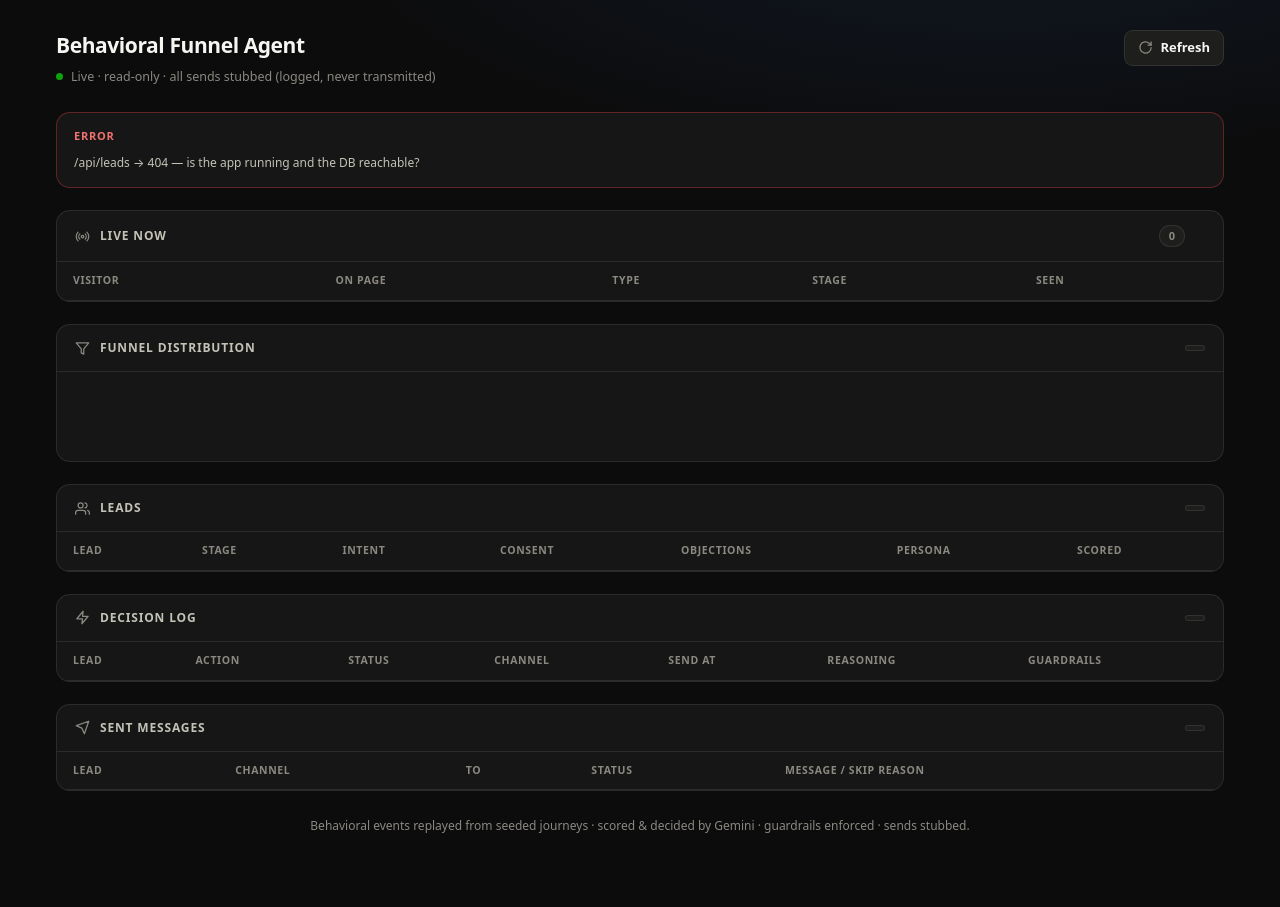
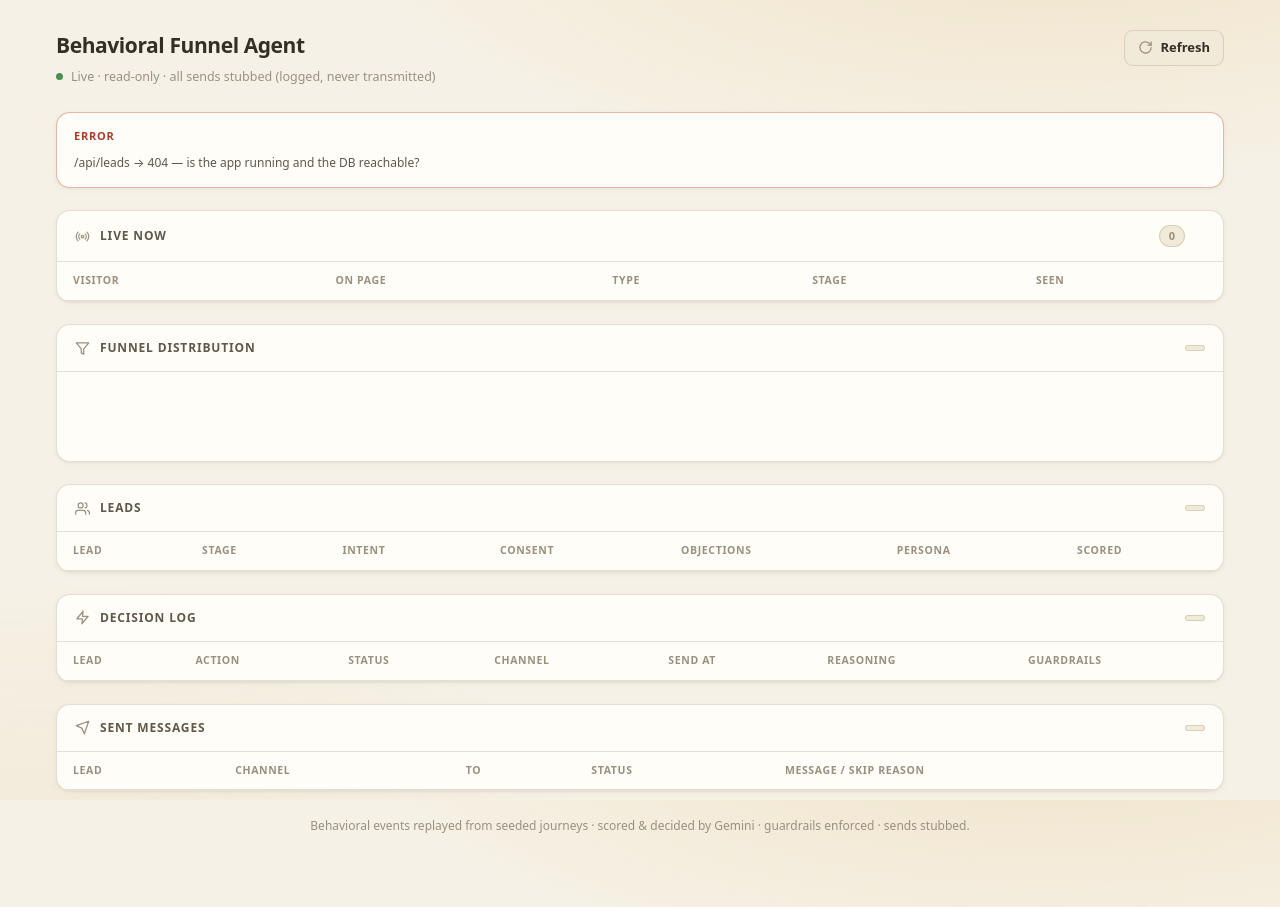
Before and after one commit to atulhooda/funnel-agent, a Python web app: template dashboard/templates/dashboard.html in a window 1280 px wide. Run offline with Jinja, Linux system fonts and the light colour scheme; the template is opened without the code that fills it, so the values that code supplies are empty.

Commit message:
Redesign dashboard: warm soft-cream light theme
Replace the dark theme with a low-glare warm palette (cream background, warm
off-black text, honey/amber accents and funnel/intent ramp), add soft shadows
for depth. Easier on the eyes than dark blue-on-black.

```diff
--- a/dashboard/templates/dashboard.html
+++ b/dashboard/templates/dashboard.html
@@ -6,20 +6,23 @@
   <title>Funnel Agent · Dashboard</title>
   <style>
     :root {
-      color-scheme: dark;
-      --bg:#0c0c0d; --surface:#161616; --surface-2:#1e1e1d; --hover:rgba(255,255,255,.025);
-      --ink:#f5f5f2; --ink-2:#c3c2b7; --muted:#8a8880;
-      --grid:#2c2c2a; --line:#37372f; --border:rgba(255,255,255,.09); --border-2:rgba(255,255,255,.055);
-      --blue:#3987e5; --blue-l:#86b6ef; --blue-d:#256abf;
-      --good:#0ca30c; --good-t:#41cf5e; --warn:#fab219; --warn-t:#fab219; --crit:#d03b3b; --crit-t:#f0736f;
+      color-scheme: light;
+      --bg:#f6f1e6; --surface:#fffdf7; --surface-2:#f1ead9; --hover:rgba(120,90,30,.05);
+      --ink:#332f27; --ink-2:#5f584b; --muted:#9a9081;
+      --grid:#e8e0cd; --line:#e6ddc8; --border:rgba(70,55,25,.15); --border-2:rgba(70,55,25,.075);
+      --blue:#c88a2c; --blue-l:#9a6410; --blue-d:#b07620;
+      --good:#4a8f52; --good-t:#3c7a43; --warn:#c28f24; --warn-t:#9c7318; --crit:#c24a33; --crit-t:#a53d29;
+      --shadow:0 1px 2px rgba(80,60,25,.05), 0 2px 7px rgba(80,60,25,.045);
       --r:14px; --r-sm:10px;
     }
     * { box-sizing:border-box; }
     html,body { margin:0; }
     body {
       background:
-        radial-gradient(1100px 380px at 78% -8%, rgba(57,135,229,.10), transparent 60%),
+        radial-gradient(1150px 440px at 82% -12%, rgba(214,168,72,.20), transparent 62%),
+        radial-gradient(900px 500px at 5% 110%, rgba(198,140,44,.08), transparent 60%),
         var(--bg);
+      background-attachment:fixed;
       color:var(--ink);
       font:14px/1.5 system-ui, -apple-system, "Segoe UI", Roboto, sans-serif;
       -webkit-font-smoothing:antialiased;
@@ -32,19 +35,19 @@
     .top { display:flex; justify-content:space-between; align-items:flex-start; gap:20px; margin-bottom:26px; flex-wrap:wrap; }
     .brand h1 { margin:0; font-size:21px; font-weight:640; letter-spacing:-.02em; }
     .brand .meta { margin-top:6px; display:flex; align-items:center; gap:8px; color:var(--muted); font-size:12.5px; }
-    .dot { width:7px; height:7px; border-radius:50%; background:var(--good); box-shadow:0 0 0 0 rgba(12,163,12,.55); animation:pulse 2.4s infinite; }
-    @keyframes pulse { 0%{box-shadow:0 0 0 0 rgba(12,163,12,.5)} 70%{box-shadow:0 0 0 7px rgba(12,163,12,0)} 100%{box-shadow:0 0 0 0 rgba(12,163,12,0)} }
+    .dot { width:7px; height:7px; border-radius:50%; background:var(--good); box-shadow:0 0 0 0 rgba(74,143,82,.5); animation:pulse 2.4s infinite; }
+    @keyframes pulse { 0%{box-shadow:0 0 0 0 rgba(74,143,82,.45)} 70%{box-shadow:0 0 0 7px rgba(74,143,82,0)} 100%{box-shadow:0 0 0 0 rgba(74,143,82,0)} }
     .controls { display:flex; align-items:center; gap:12px; }
     .updated { color:var(--muted); font-size:12px; font-variant-numeric:tabular-nums; }
     .btn { display:inline-flex; align-items:center; gap:7px; background:var(--surface-2); color:var(--ink); border:1px solid var(--border); border-radius:9px; padding:7px 13px; font:inherit; font-size:13px; font-weight:550; cursor:pointer; transition:background .15s,border-color .15s; }
-    .btn:hover { background:#26262a; border-color:rgba(255,255,255,.18); }
+    .btn:hover { background:#f6efdf; border-color:rgba(70,55,25,.28); }
     .btn .ic { color:var(--muted); transition:transform .5s; }
     .btn.spin .ic { transform:rotate(360deg); }
 
     /* kpi tiles */
     .kpis { display:grid; grid-template-columns:repeat(4,1fr); gap:14px; margin-bottom:16px; }
     @media (max-width:880px){ .kpis{ grid-template-columns:repeat(2,1fr);} }
-    .tile { background:var(--surface); border:1px solid var(--border); border-radius:var(--r); padding:15px 17px; }
+    .tile { background:var(--surface); border:1px solid var(--border); border-radius:var(--r); padding:15px 17px; box-shadow:var(--shadow); }
     .tile .k { font-size:11px; letter-spacing:.07em; text-transform:uppercase; color:var(--muted); font-weight:600; }
     .tile .v { font-size:30px; font-weight:660; letter-spacing:-.02em; margin-top:6px; line-height:1; }
     .tile .v small { font-size:15px; font-weight:500; color:var(--muted); letter-spacing:0; }
@@ -53,7 +56,7 @@
     .split > i { height:100%; display:block; }
 
     /* cards */
-    .card { background:var(--surface); border:1px solid var(--border); border-radius:var(--r); margin-top:22px; overflow:hidden; }
+    .card { background:var(--surface); border:1px solid var(--border); border-radius:var(--r); margin-top:22px; overflow:hidden; box-shadow:var(--shadow); }
     .card > h2 { margin:0; padding:14px 18px; display:flex; align-items:center; gap:10px; border-bottom:1px solid var(--border);
       font-size:12px; font-weight:650; letter-spacing:.07em; text-transform:uppercase; color:var(--ink-2); }
     .card > h2 .ic { color:var(--muted); }
@@ -66,12 +69,12 @@
     /* funnel strip */
     .funnel { padding:16px 18px; }
     .funnel .bar { display:flex; gap:3px; height:46px; border-radius:8px; overflow:hidden; }
-    .funnel .seg { display:flex; flex-direction:column; justify-content:center; padding:0 14px; min-width:96px; color:#eaf2fd; }
+    .funnel .seg { display:flex; flex-direction:column; justify-content:center; padding:0 14px; min-width:96px; color:#4a3a1c; }
     .funnel .seg .st { font-size:11px; font-weight:700; letter-spacing:.05em; }
-    .funnel .seg .ct { font-size:12px; opacity:.85; font-variant-numeric:tabular-nums; }
-    .seg.s-tofu { background:linear-gradient(180deg,#2f5f9e,#274f84); }
-    .seg.s-mofu { background:linear-gradient(180deg,#2f74c9,#265fab); }
-    .seg.s-bofu { background:linear-gradient(180deg,#3f92ec,#2a78d6); box-shadow:inset 0 0 0 1px rgba(255,255,255,.14); }
+    .funnel .seg .ct { font-size:12px; opacity:.8; font-variant-numeric:tabular-nums; }
+    .seg.s-tofu { background:linear-gradient(180deg,#f0d89e,#e9c982); }
+    .seg.s-mofu { background:linear-gradient(180deg,#e7b559,#dca440); }
+    .seg.s-bofu { background:linear-gradient(180deg,#cf9330,#bd7d1e); color:#fff9ef; box-shadow:inset 0 0 0 1px rgba(255,255,255,.25); }
     .funnel .cap { margin-top:11px; color:var(--muted); font-size:12px; }
 
     /* tables */
@@ -99,9 +102,9 @@
     .chip.good { color:var(--good-t); background:color-mix(in srgb,var(--good) 15%,transparent); border-color:color-mix(in srgb,var(--good) 34%,transparent); }
     .chip.warn { color:var(--warn-t); background:color-mix(in srgb,var(--warn) 15%,transparent); border-color:color-mix(in srgb,var(--warn) 34%,transparent); }
     .chip.crit { color:var(--crit-t); background:color-mix(in srgb,var(--crit) 15%,transparent); border-color:color-mix(in srgb,var(--crit) 34%,transparent); }
-    .chip.tofu { color:#a9cef7; background:rgba(57,135,229,.10); border-color:rgba(57,135,229,.24); }
-    .chip.mofu { color:#8fbdf3; background:rgba(57,135,229,.17); border-color:rgba(57,135,229,.34); }
-    .chip.bofu { color:#eaf2fd; background:var(--blue-d); border-color:var(--blue); }
+    .chip.tofu { color:#8a6a1e; background:rgba(200,150,50,.16); border-color:rgba(200,150,50,.32); }
+    .chip.mofu { color:#8a5712; background:rgba(200,140,40,.24); border-color:rgba(200,140,40,.42); }
+    .chip.bofu { color:#fff9ef; background:var(--blue-d); border-color:var(--blue); }
     .chips { display:flex; flex-wrap:wrap; gap:5px; }
     .tag { display:inline-block; font-size:11px; padding:2px 7px; border-radius:6px; background:var(--surface-2); border:1px solid var(--border); color:var(--ink-2); }
     .tag b { color:var(--ink); font-weight:600; }
@@ -116,7 +119,7 @@
     /* meter */
     .meter { display:flex; align-items:center; gap:9px; }
     .meter .track { width:74px; height:6px; border-radius:3px; background:var(--grid); overflow:hidden; flex:none; }
-    .meter .fill { height:100%; border-radius:3px; background:linear-gradient(90deg,#2a6fc9,var(--blue-l)); }
+    .meter .fill { height:100%; border-radius:3px; background:linear-gradient(90deg,#e3b45f,#c8892c); }
     .meter .n { font-variant-numeric:tabular-nums; font-weight:600; min-width:22px; }
 
     .reason { max-width:440px; color:var(--ink-2); line-height:1.5; }
```
